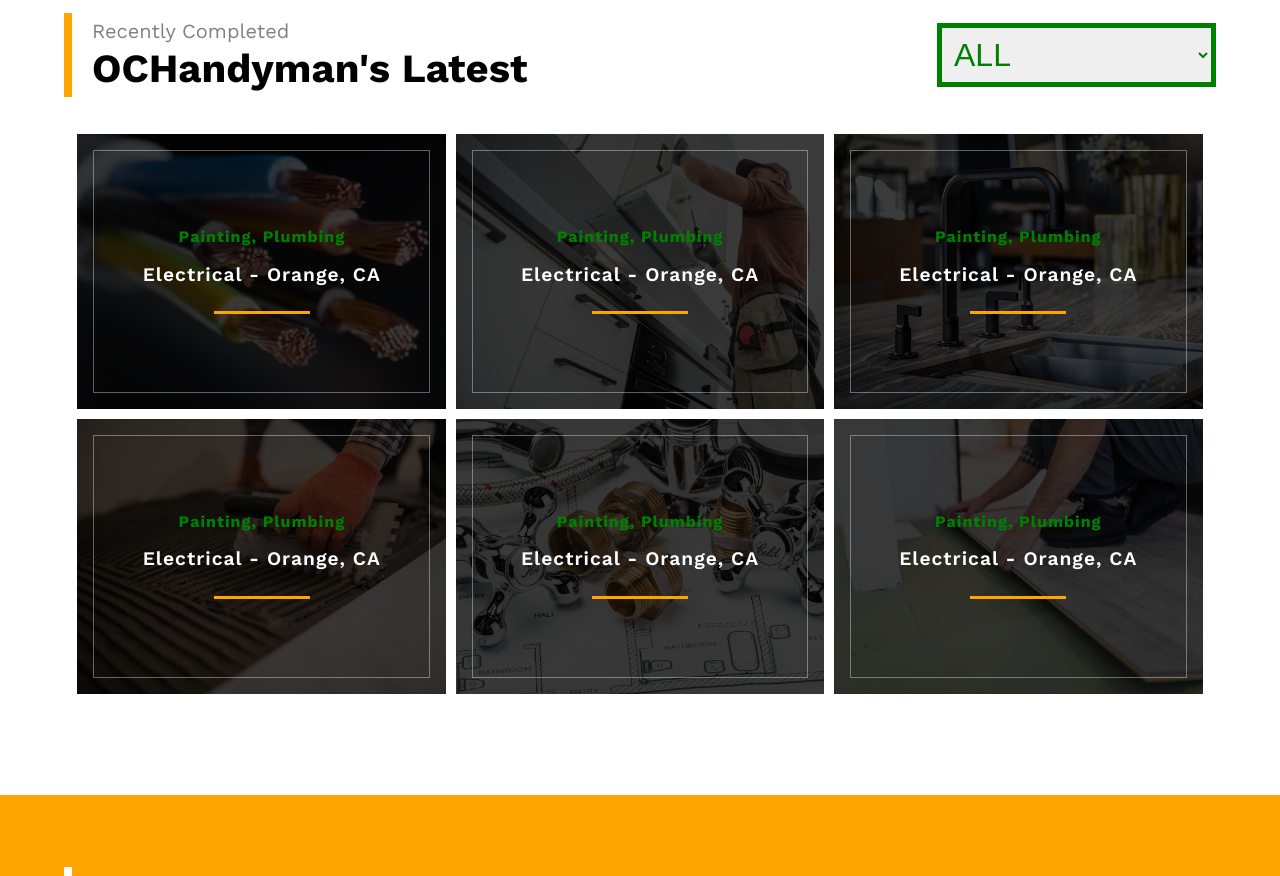
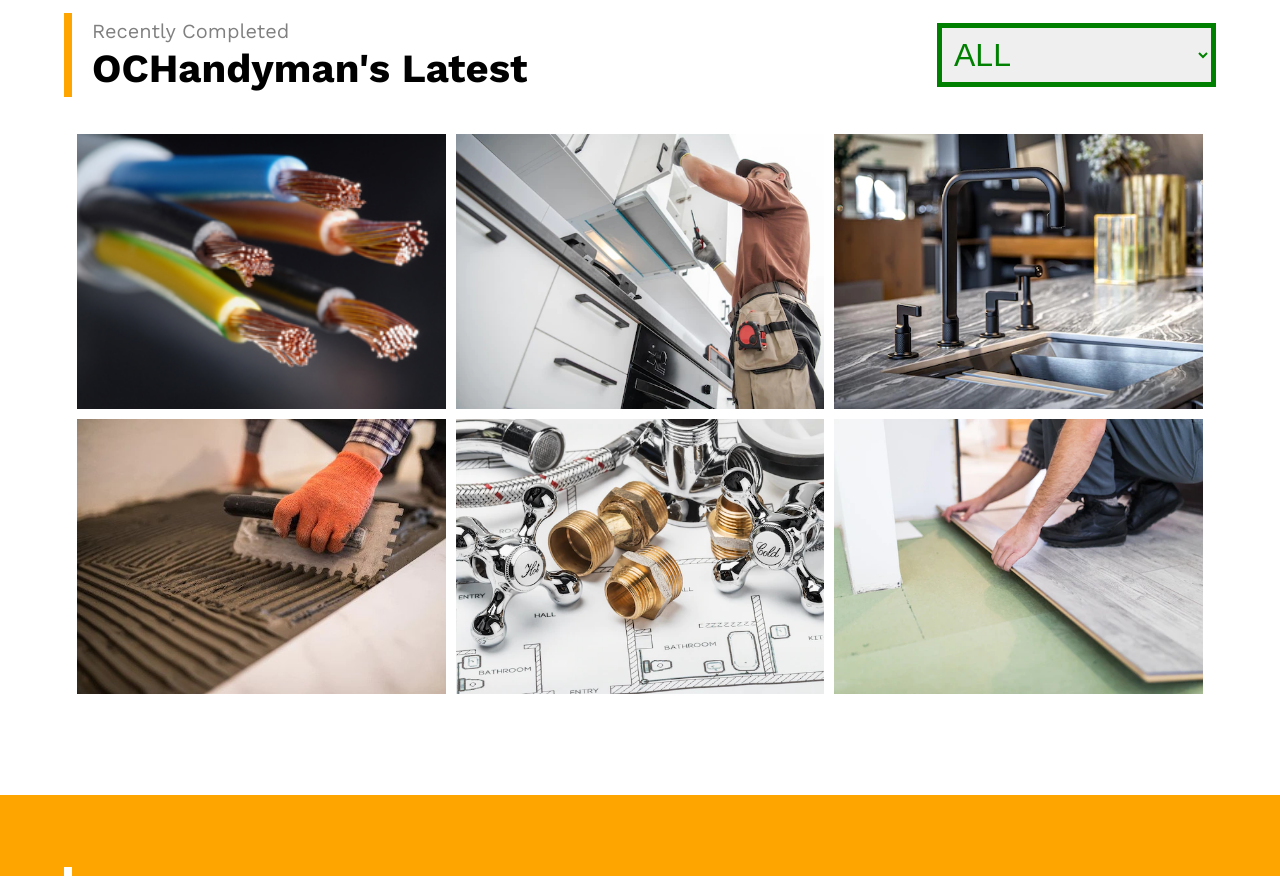
Before and after one commit to Michelobe/oc-handyman, a React (Create React App) app: page / in a window 1280 px wide. Shown: the part 2500-3376 px from the top of the page. Built offline with nearby package versions, Linux system fonts and the light colour scheme.

Commit message:
I got the jobs aniimation working on the job tiles. I wil be working on the company logo next.

```diff
--- a/src/components/ProjectsSection.js
+++ b/src/components/ProjectsSection.js
@@ -63,7 +63,8 @@
                         <div className='tilePhoto'>
                             <img src={electrical} alt="Electrical Wires" />
                         </div>
-                        <div className='tileHoverPopup'>
+                        <div className='tileHover'>
+                            <div className="tileHoverPopup">
                                 <div className="tileShade"></div>
                                 <div className='tileContent'>
                                     <h6>Painting, Plumbing</h6>
@@ -72,11 +73,13 @@
                                 </div>
                             </div>
                         </div>
+                    </div>
                     <div className='projectTile'>
                         <div className='tilePhoto'>
                             <img src={cabinetry} alt="Electrical Wires" />
                         </div>
-                        <div className='tileHoverPopup'>
+                        <div className='tileHover'>
+                            <div className="tileHoverPopup">
                                 <div className="tileShade"></div>
                                 <div className='tileContent'>
                                     <h6>Painting, Plumbing</h6>
@@ -85,11 +88,13 @@
                                 </div>
                             </div>
                         </div>
+                    </div>
                     <div className='projectTile'>
                         <div className='tilePhoto'>
                             <img src={sink} alt="Electrical Wires" />
                         </div>
-                        <div className='tileHoverPopup'>
+                        <div className='tileHover'>
+                            <div className="tileHoverPopup">
                                 <div className="tileShade"></div>
                                 <div className='tileContent'>
                                     <h6>Painting, Plumbing</h6>
@@ -98,11 +103,13 @@
                                 </div>
                             </div>
                         </div>
+                    </div>
                     <div className='projectTile'>
                         <div className='tilePhoto'>
                             <img src={tile} alt="Electrical Wires" />
                         </div>
-                        <div className='tileHoverPopup'>
+                        <div className='tileHover'>
+                            <div className="tileHoverPopup">
                                 <div className="tileShade"></div>
                                 <div className='tileContent'>
                                     <h6>Painting, Plumbing</h6>
@@ -111,11 +118,13 @@
                                 </div>
                             </div>
                         </div>
+                    </div>
                     <div className='projectTile'>
                         <div className='tilePhoto'>
                             <img src={plumbing} alt="Electrical Wires" />
                         </div>
-                        <div className='tileHoverPopup'>
+                        <div className='tileHover'>
+                            <div className="tileHoverPopup">
                                 <div className="tileShade"></div>
                                 <div className='tileContent'>
                                     <h6>Painting, Plumbing</h6>
@@ -124,16 +133,19 @@
                                 </div>
                             </div>
                         </div>
+                    </div>
                     <div className='projectTile'>
                         <div className='tilePhoto'>
                             <img src={flooring} alt="Electrical Wires" />
                         </div>
-                        <div className='tileHoverPopup'>
+                        <div className='tileHover'>
+                            <div className="tileHoverPopup">
                                 <div className="tileShade"></div>
                                 <div className='tileContent'>
                                     <h6>Painting, Plumbing</h6>
                                     <h2>Electrical - Orange, CA</h2>
                                     <div className='tileBottomBorder'></div>
+                                </div>
                             </div>
                         </div>
                     </div>
--- a/src/scss/components/projectsSection.css
+++ b/src/scss/components/projectsSection.css
@@ -99,22 +99,33 @@
     height: 100%;
 }
 /* HOVER TILE INFORMATION ======================================================*/
-.projectsSection .projectTiles .projectTile .tileHoverPopup{
+.projectsSection .projectTiles .projectTile .tileHover{
     position: relative;
+    height: 120%;
+    transition: all .23s ease-in-out;
+    opacity: 0;
+}
+.projectsSection .projectTiles .projectTile .tileHover:hover{
+    transform: translateY(-16.4%);
+    opacity: 1;
+}
+.projectsSection .projectTiles .projectTile .tileHover .tileHoverPopup{
+    position: absolute;
     width: 100%;
-    height: 100%;
+    height: 275px;
     display: flex;
     color: white;
     z-index: 6;
+    bottom: 0;
 }
-.projectsSection .projectTiles .projectTile .tileHoverPopup .tileShade{
+.projectsSection .projectTiles .projectTile .tileHover .tileHoverPopup .tileShade{
     position: absolute;
     width: 100%;
-    height: 100%;
+    height: 275px;
     background: rgba(0, 0, 0, 0.767);
     z-index: 1;
 }
-.projectsSection .projectTiles .projectTile .tileHoverPopup .tileContent{
+.projectsSection .projectTiles .projectTile .tileHover .tileHoverPopup .tileContent{
     margin: 1rem;
     border: 1px solid rgba(255, 255, 255, 0.365);
     width: 100%;
@@ -124,14 +135,14 @@
     align-items: center;
     z-index: 3;
 }
-.projectsSection .projectTiles .projectTile .tileHoverPopup .tileContent > h6{
+.projectsSection .projectTiles .projectTile .tileHover .tileHoverPopup .tileContent > h6{
     margin-bottom: 1.2rem;
     font-weight: bold;
     letter-spacing: 1px;
     font-size: 1rem;
     color: green;
 }
-.projectsSection .projectTiles .projectTile .tileHoverPopup .tileContent > h2{
+.projectsSection .projectTiles .projectTile .tileHover .tileHoverPopup .tileContent > h2{
     margin-bottom: 1.2rem;
     font-weight: 600;
     letter-spacing: 1px;
```
Lines whose indentation alone changed are shown as unchanged.
